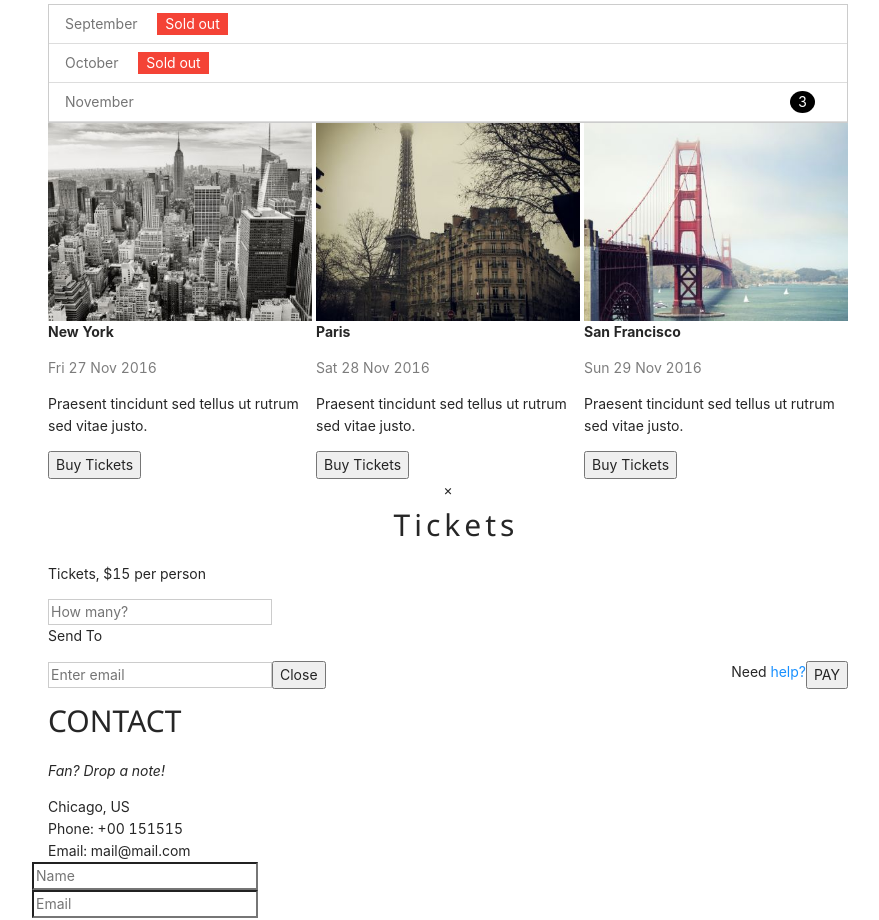
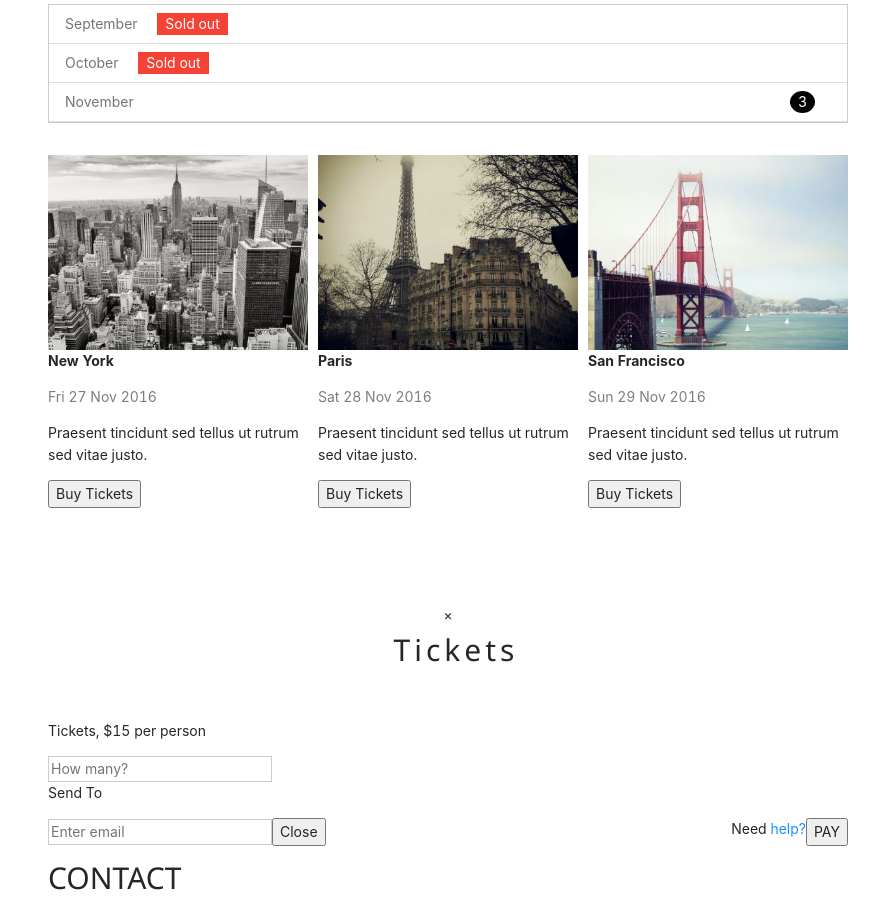
Before and after one commit to ravindrakumarkumawat/event-landing-page, a React (Create React App) app: page / in a window 1280 px wide. Shown: the part 1420-2340 px from the top of the page, without its empty margins (192-1071 px from the left). Built offline with nearby package versions, Linux system fonts and the light colour scheme.

Commit message:
added the card

```diff
--- a/src/components/Tour/Tour.css
+++ b/src/components/Tour/Tour.css
@@ -54,3 +54,16 @@
 .margin-right {
   margin-right: 16px;
 }
+
+.margin-bottom {
+  margin-bottom: 16px;
+}
+
+.padding-32 {
+  padding-top: 32px;
+  padding-bottom: 32px;
+}
+
+.third{
+
+}
--- a/src/components/Tour/index.js
+++ b/src/components/Tour/index.js
@@ -45,8 +45,8 @@ const Tour = () => {
         <li className="padding">November <span className="badge right margin-right">3</span></li>
       </ul>
 
+      <div className="row-padding padding-32">
         <NormalRow classNames={"justifyBetween"}>
-        {/*className="row-padding padding-32"*/}
             {
               eventsPlace.map((d) =>
                 <NormalCol span={7}>
@@ -64,6 +64,7 @@ const Tour = () => {
               )
             }
             </NormalRow>
+        </div>
 
 
 
--- a/src/components/common/NormalCol/NormalCol.module.css
+++ b/src/components/common/NormalCol/NormalCol.module.css
@@ -19,7 +19,7 @@
 }
 
 .col-7 {
-  width: 33%;
+  width: 32.5%;
 }
 
 .col-6 {
--- a/src/components/common/NormalRow/NormalRow.module.css
+++ b/src/components/common/NormalRow/NormalRow.module.css
@@ -26,3 +26,8 @@
 .bg-black {
   background-color: #000;
 }
+
+.padding-32 {
+  padding-top: 32px;
+  padding-bottom: 32px;
+}
```
Lines whose indentation alone changed are shown as unchanged.
